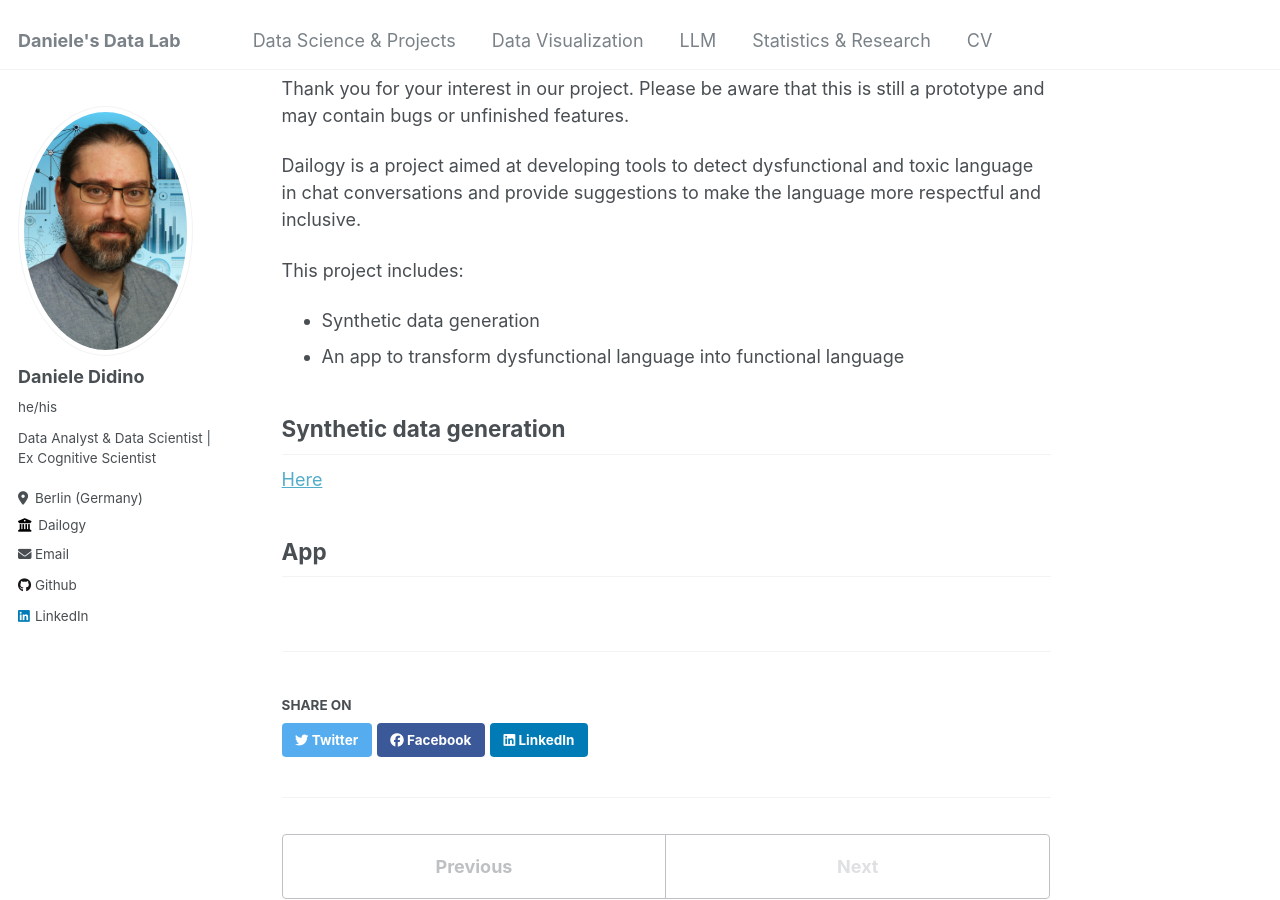
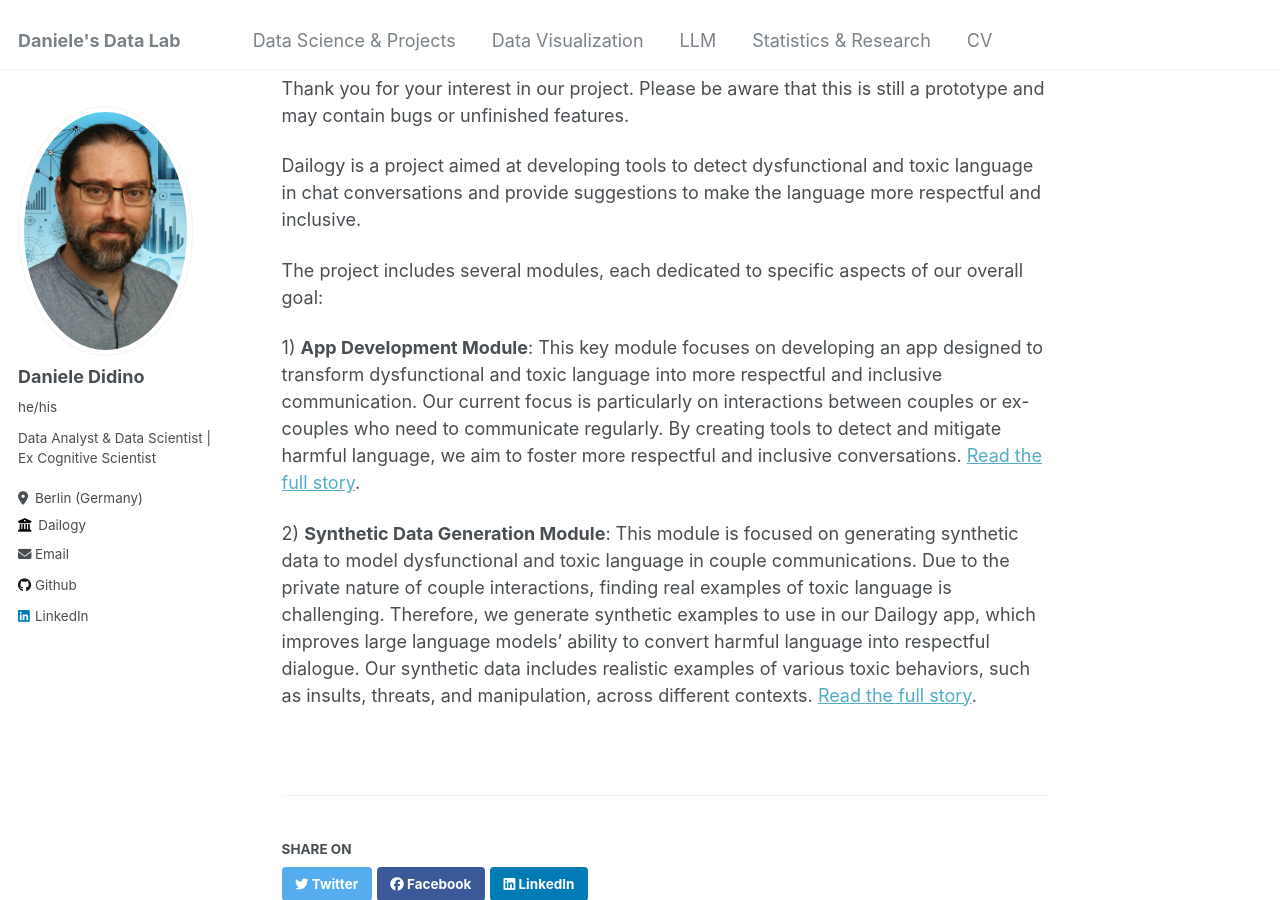
Before and after one commit to DanieleDidino/DanieleDidino.github.io, a Jekyll site: the page built from _LLM_projects/dailogy.md, in a window 1280 px wide and 900 px high, scrolled down 364 px. Built offline with Jekyll 4.4.1, drawn with Linux system fonts in a browser that asks for light colours.

Commit message:
edit edit dailogy.md

```diff
--- a/_LLM_projects/dailogy.md
+++ b/_LLM_projects/dailogy.md
@@ -16,12 +16,8 @@ Thank you for your interest in our project. Please be aware that this is still a
 
 Dailogy is a project aimed at developing tools to detect dysfunctional and toxic language in chat conversations and provide suggestions to make the language more respectful and inclusive.
 
-This project includes:
-- Synthetic data generation
-- An app to transform dysfunctional language into functional language
+The project includes several modules, each dedicated to specific aspects of our overall goal:
 
-## Synthetic data generation
+1) **App Development Module**: This key module focuses on developing an app designed to transform dysfunctional and toxic language into more respectful and inclusive communication. Our current focus is particularly on interactions between couples or ex-couples who need to communicate regularly. By creating tools to detect and mitigate harmful language, we aim to foster more respectful and inclusive conversations. [Read the full story](/dailogy/synthetic_data/).
 
-[Here](/dailogy/synthetic_data/)
-
-## App
+2) **Synthetic Data Generation Module**: This module is focused on generating synthetic data to model dysfunctional and toxic language in couple communications. Due to the private nature of couple interactions, finding real examples of toxic language is challenging. Therefore, we generate synthetic examples to use in our Dailogy app, which improves large language models' ability to convert harmful language into respectful dialogue. Our synthetic data includes realistic examples of various toxic behaviors, such as insults, threats, and manipulation, across different contexts. [Read the full story](/dailogy/synthetic_data/).
```
